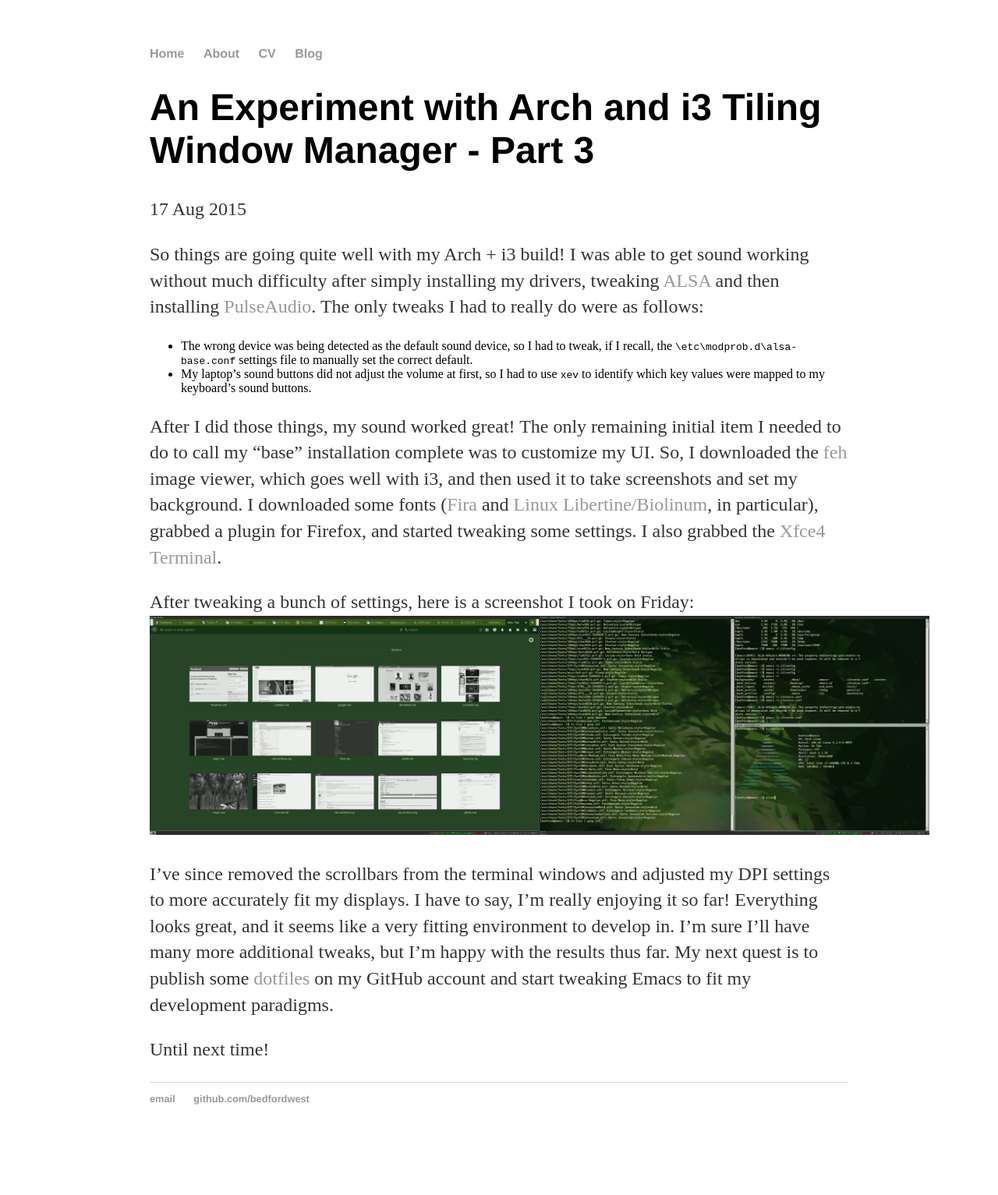
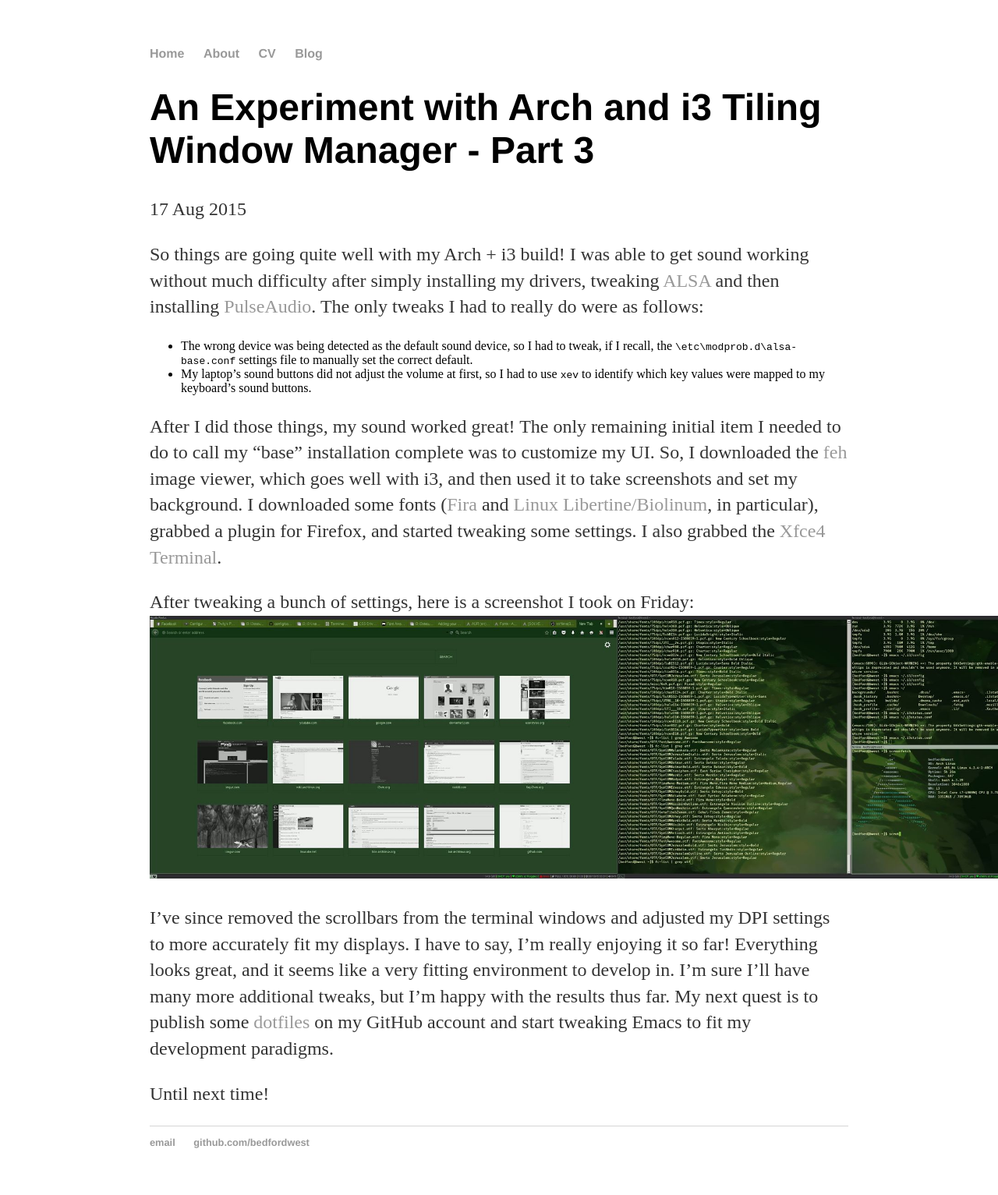
Before and after one commit to BedfordWest/bedfordwest.github.io, a Jekyll site: the page built from _posts/2015-08-17-an-experiment-with-arch-i3-pt3.md, in a window 1280 px wide. Shown: the whole page at 78% size. Built offline with Jekyll 4.4.1, drawn with Linux system fonts in a browser that asks for light colours; before the commit the page ends 1477 px from its top, so only the background shows below that.

Commit message:
Update 2015-08-17-an-experiment-with-arch-i3-pt3.md

```diff
--- a/_posts/2015-08-17-an-experiment-with-arch-i3-pt3.md
+++ b/_posts/2015-08-17-an-experiment-with-arch-i3-pt3.md
@@ -22,7 +22,7 @@
 [Xfce4 Terminal](http://docs.xfce.org/apps/terminal/advanced).
 
 After tweaking a bunch of settings, here is a screenshot I took on Friday:
-<img src="/images/arch_8_15.jpg" width="1000">
+<a href="/images/arch_8_15.jpg"><img src="/images/arch_8_15.jpg" width="1200"></a>
 
 I've since removed the scrollbars from the terminal windows and adjusted my DPI settings to more accurately fit my
 displays. I have to say, I'm really enjoying it so far! Everything looks great, and it seems like a very fitting
```
